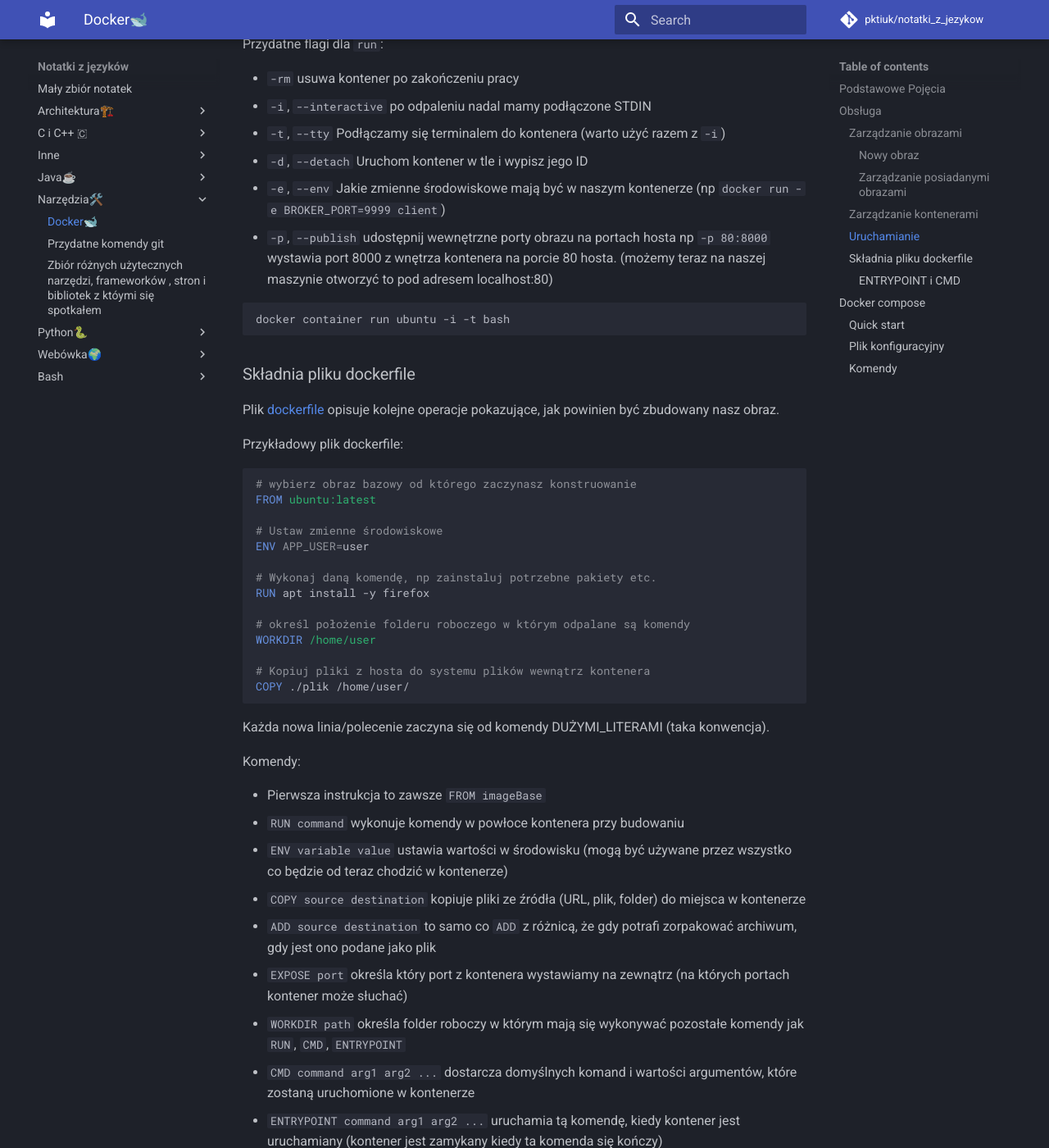
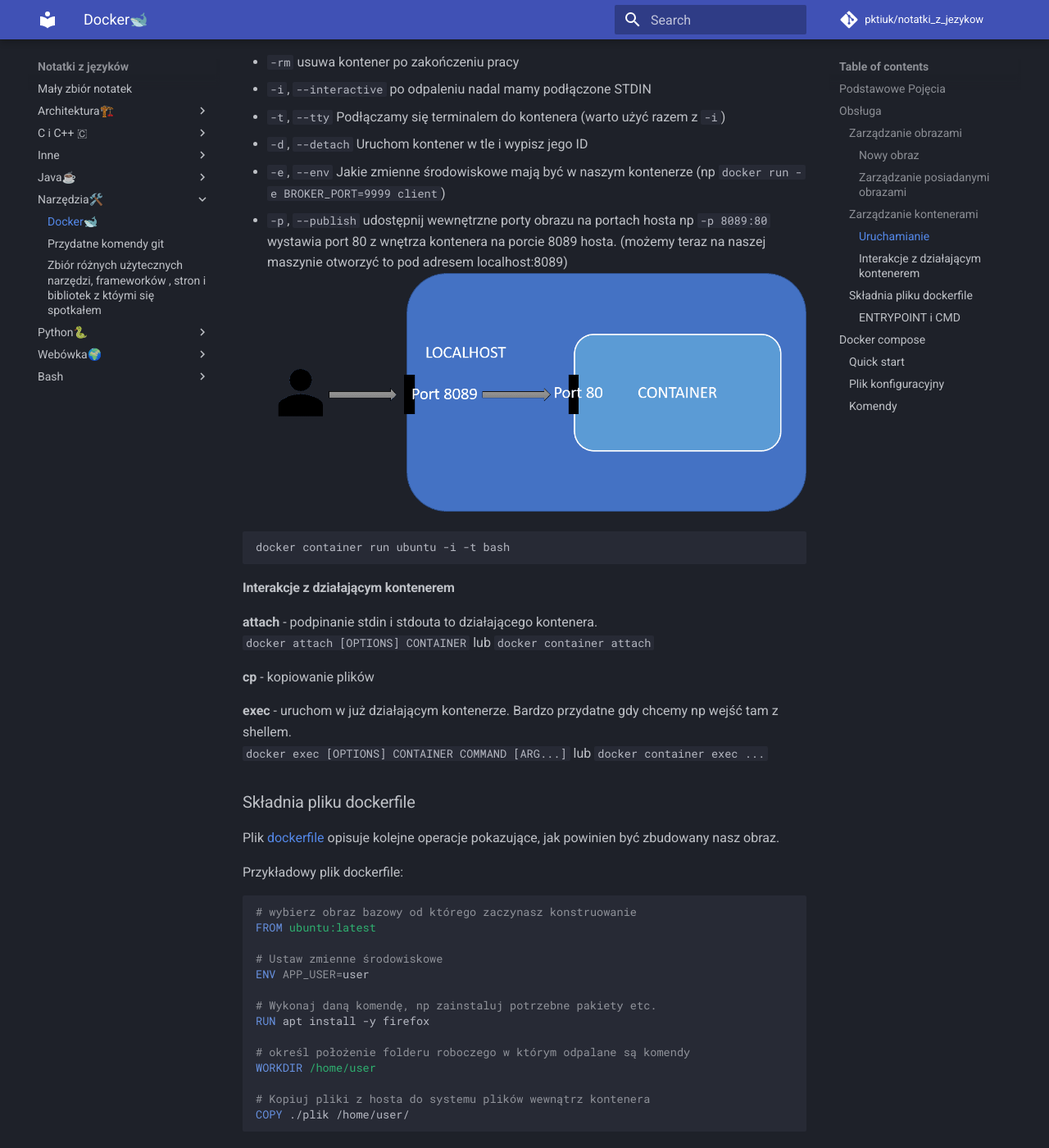
Before and after one commit to pktiuk/notatki_z_jezykow, an MkDocs documentation site: the page built from docs/Narzędzia🛠️/docker.md, in a window 1280 px wide and 1400 px high, scrolled down 3315 px. Shown: the whole window at 82% size. Built offline with MkDocs 1.6.1 and Material for MkDocs 9.7.7, drawn with Linux system fonts in a browser that asks for light colours; comment, search, counter and statistics services are not loaded; some of the changed text lies outside the part shown.

Commit message:
Poprawki dla dockera

````diff
--- a/docs/Narzędzia🛠️/docker.md
+++ b/docs/Narzędzia🛠️/docker.md
@@ -52,7 +52,7 @@ docker image pull alpine:latest # pobiera najnowszy obraz systemu alpine
 Jeśli potrzebujemy stworzyć własny obraz to możemy go samodzielnie zbudować za pomocą komendy:
 
 ```bash
-docker image build
+docker image build .
 ```
 
 Pozwala ona zbudować nam własny obraz dockerowy na bazie pliku `dockerfile`. ([Opis składni](#składnia-pliku-dockerfile))
@@ -124,11 +124,22 @@ Przydatne flagi dla `run`:
 - `-t`, `--tty` Podłączamy się terminalem do kontenera (warto użyć razem z `-i`)
 - `-d`, `--detach` Uruchom kontener w tle i wypisz jego ID
 - `-e`, `--env` Jakie zmienne środowiskowe mają być w naszym kontenerze (np `docker run -e BROKER_PORT=9999 client`)
-- `-p`, `--publish` udostępnij wewnętrzne porty obrazu na portach hosta np `-p 80:8000` wystawia port 8000 z wnętrza kontenera na porcie 80 hosta. (możemy teraz na naszej maszynie otworzyć to pod adresem localhost:80)
+- `-p`, `--publish` udostępnij wewnętrzne porty obrazu na portach hosta np `-p 8089:80` wystawia port 80 z wnętrza kontenera na porcie 8089 hosta. (możemy teraz na naszej maszynie otworzyć to pod adresem localhost:8089)
+  ![porty](assets/Docker-ports.png)
 
 ```bash
 docker container run ubuntu -i -t bash
 ```
+
+#### Interakcje z działającym kontenerem
+
+**attach** - podpinanie stdin i stdouta to działającego kontenera.
+`docker attach [OPTIONS] CONTAINER` lub `docker container attach`
+
+**cp** - kopiowanie plików
+
+**exec** - uruchom w już działającym kontenerze. Bardzo przydatne gdy chcemy np wejść tam z shellem.
+`docker exec [OPTIONS] CONTAINER COMMAND [ARG...]` lub `docker container exec ...`
 
 ### Składnia pliku dockerfile
 
@@ -153,21 +164,22 @@ WORKDIR /home/user
 COPY ./plik /home/user/
 ```
 
+Tak zdefiniowany obraz budujemy komendą `docker build ./sciezka/folderu`.
+
 Każda nowa linia/polecenie zaczyna się od komendy DUŻYMI_LITERAMI (taka konwencja).
 
 Komendy:
 
-- Pierwsza instrukcja to zawsze `FROM imageBase`
+- Pierwsza instrukcja to **zawsze** `FROM imageBase` pokazująca na jakim innym obrazie ma bazować nasz nowy obraz
 - `RUN command` wykonuje komendy w powłoce kontenera przy budowaniu
 - `ENV variable value` ustawia wartości w środowisku (mogą być używane przez wszystko co będzie od teraz chodzić w kontenerze)
 - `COPY source destination` kopiuje pliki ze źródła (URL, plik, folder) do miejsca w kontenerze
 - `ADD source destination` to samo co `ADD` z różnicą, że gdy potrafi zorpakować archiwum, gdy jest ono podane jako plik
-- `EXPOSE port` określa który port z kontenera wystawiamy na zewnątrz (na których portach kontener może słuchać)
 - `WORKDIR path` określa folder roboczy w którym mają się wykonywać pozostałe komendy jak `RUN`, `CMD`, `ENTRYPOINT`
 - `CMD command arg1 arg2 ...` dostarcza domyślnych komand i wartości argumentów, które zostaną uruchomione w kontenerze
 - `ENTRYPOINT command arg1 arg2 ...` uruchamia tą komendę, kiedy kontener jest uruchamiany (kontener jest zamykany kiedy ta komenda się kończy)
-- `PORT` //TODO
-- `EXPOSE` //TODO chyba tylko funkcja informacyjna
+- `EXPOSE port` pokazuje na jakim porcie słucha kontaner, sama go nie wystawia, pełni raczej funkcję informacyjną dla użytkownika [link](https://docs.docker.com/engine/reference/builder/#expose)
+- `VOLUME` pozwala kontenerowi podłączyć się do innego systemu plików [więcej info](https://docs.docker.com/storage/volumes/)
 
 **Uwaga** - w pliku dockerowym może być tylko jeden `CMD` albo `ENTRYPOINT`, jak nie to tylko `ENTRYPOINT` jest używany (na ogół).
 
````
Also changed, not shown: other parts of docs/Narzędzia🛠️/docker.md (+2 -2 lines), docs/Narzędzia🛠️/assets/Docker-ports.png (added).
